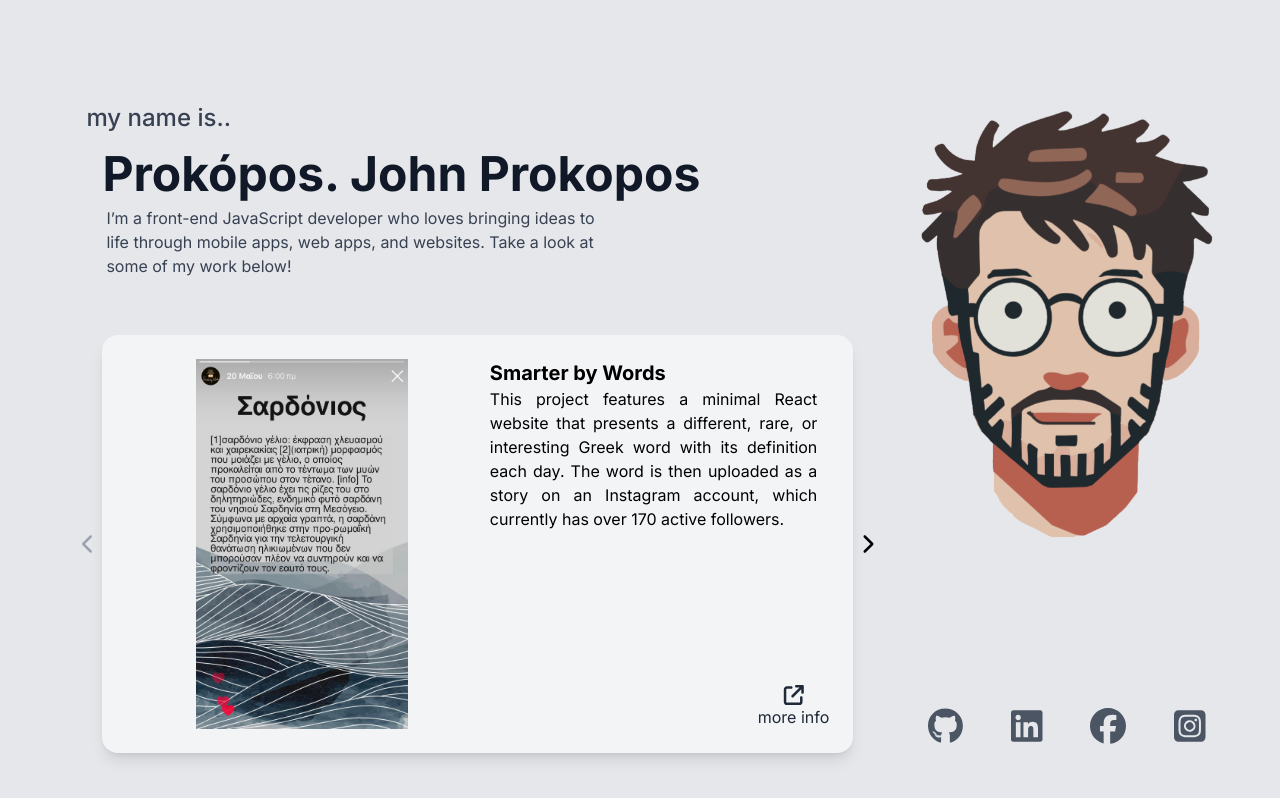
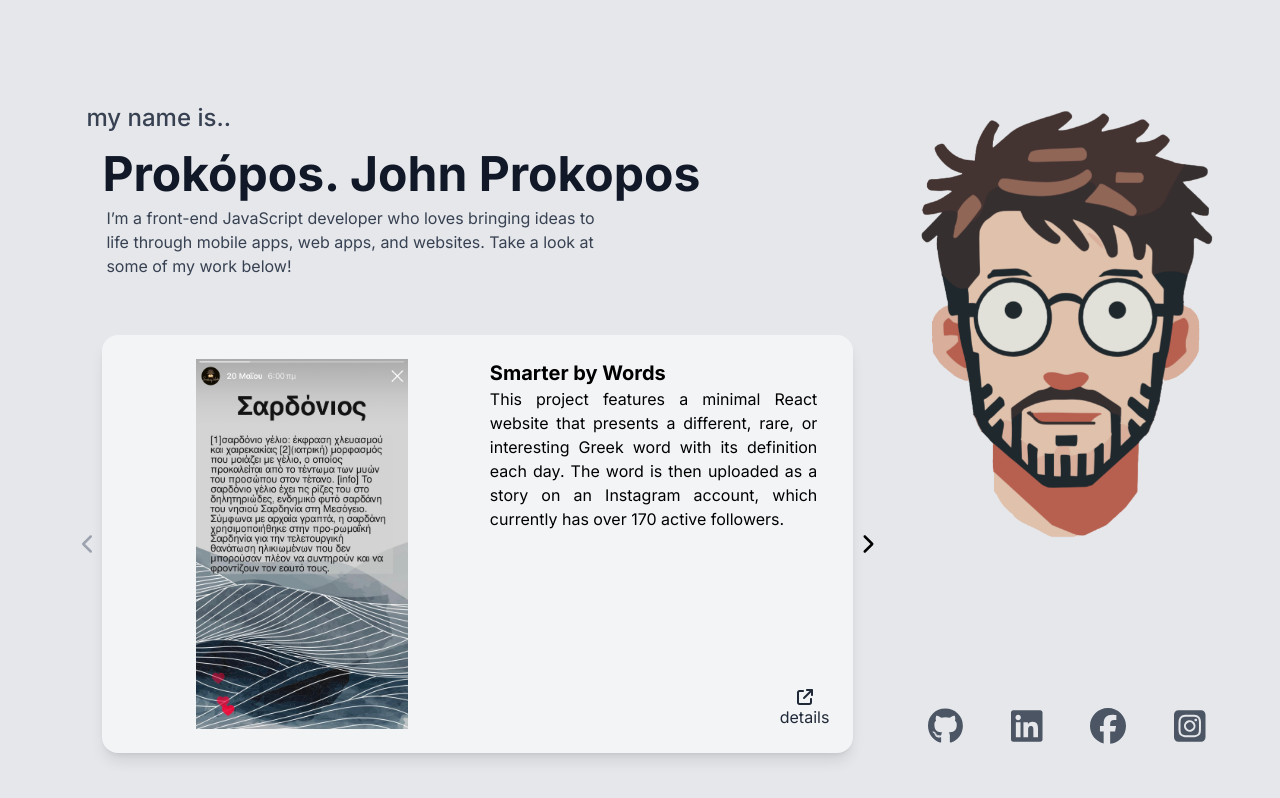
Before and after one commit to prokoposgiannis/porfolio-website, a Next.js app: page / in a window 1280 px wide. Built offline with nearby package versions, Linux system fonts and the light colour scheme.

Commit message:
animations on icons

```diff
--- a/src/app/components/MainBody.js
+++ b/src/app/components/MainBody.js
@@ -83,12 +83,12 @@ export default function MainBody() {
               className={`user-select-none text-xl ${
                 currentProject === 0
                   ? "text-gray-400"
-                  : "hover:text-2xl text-black"
+                  : "transform transition-transform duration-50 hover:scale-150 text-black"
               }`}
               onClick={handlePreviousClick}
             />
           </div>
-          <div className={`shadow-lg bg-gray-100 rounded-2xl transition-opacity duration-300 ${transitioning ? "opacity-0" : "opacity-100"}`}>
+          <div className={`shadow-lg bg-gray-100 rounded-2xl transition-opacity duration-100 ${transitioning ? "opacity-0" : "opacity-100"}`}>
             <ProjectPage project={projects[currentProject]} />
           </div>
 
@@ -98,7 +98,7 @@ export default function MainBody() {
               className={`user-select-none text-xl ${
                 currentProject === projects.length - 1
                   ? "text-gray-400"
-                  : "hover:text-2xl text-black"
+                  : "transform transition-transform duration-50 hover:scale-150 text-black"
               }`}
               onClick={handleNextClick}
             />
@@ -116,19 +116,19 @@ export default function MainBody() {
         <div className="user-select-none flex w-full justify-center flex-grow items-end pb-14 ">
           <FontAwesomeIcon
             icon={faGithub}
-            className="user-select-none text-4xl px-6 text-gray-600 hover:text-neutral-900 hover:text-5xl"
+            className="user-select-none text-4xl px-6 text-gray-600 hover:text-neutral-900 transform transition-transform duration-50 hover:scale-150"
           />
           <FontAwesomeIcon
             icon={faLinkedin}
-            className="user-select-none text-4xl px-6 text-gray-600 hover:text-sky-600 hover:text-5xl"
+            className="user-select-none text-4xl px-6 text-gray-600 hover:text-sky-600 transform transition-transform duration-50 hover:scale-150"
           />
           <FontAwesomeIcon
             icon={faFacebook}
-            className="user-select-none text-4xl px-6 text-gray-600  hover:text-blue-600 hover:text-5xl"
+            className="user-select-none text-4xl px-6 text-gray-600  hover:text-blue-600 transform transition-transform duration-50 hover:scale-150"
           />
           <FontAwesomeIcon
             icon={faSquareInstagram}
-            className="user-select-none text-4xl px-6 text-gray-600 hover:text-pink-600 hover:text-5xl"
+            className="user-select-none text-4xl px-6 text-gray-600 hover:text-pink-600 hover:transform transition-transform duration-50 hover:scale-150"
           />
         </div>
       </div>
--- a/src/app/components/projects/ProjectPage.js
+++ b/src/app/components/projects/ProjectPage.js
@@ -23,11 +23,11 @@ export default function Project({ project }) {
       <div className="relative flex flex-col overflow-x-auto px-3 w-1/2">
         <h1 className="text-xl font-bold">{project.title}</h1>
         <p className="text-justify">{project.description}</p>
-        <div className="absolute bottom-0 right-0 flex flex-col user-select-none text-gray-800">
+        <div className="justify-center items-center absolute bottom-0 right-0 flex flex-col user-select-none text-gray-800">
           <FontAwesomeIcon
           icon={faArrowUpRightFromSquare}
-          className="text-xl text-gray-800 hover:text-2xl"
-          /><p>more info</p></div>
+          className="text-md transform transition-transform duration-50 hover:scale-150"
+          /><p>details</p></div>
       </div>
     </div>
   );
--- a/tailwind.config.js
+++ b/tailwind.config.js
@@ -26,7 +26,7 @@ module.exports = {
         },
       },
       animation: {
-        float: 'float 6s ease-in-out infinite',
+        float: 'float 5s ease-in-out infinite',
       },
     },
   },
```
